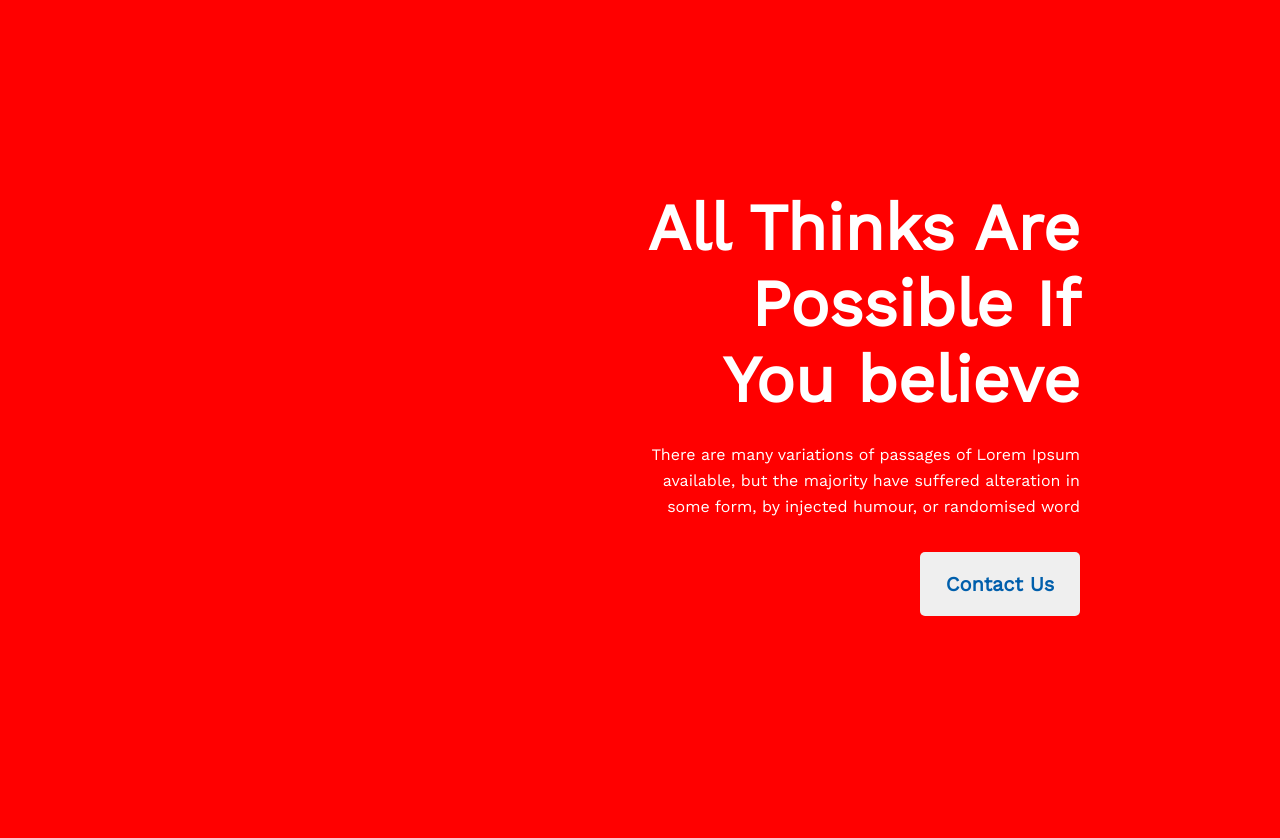
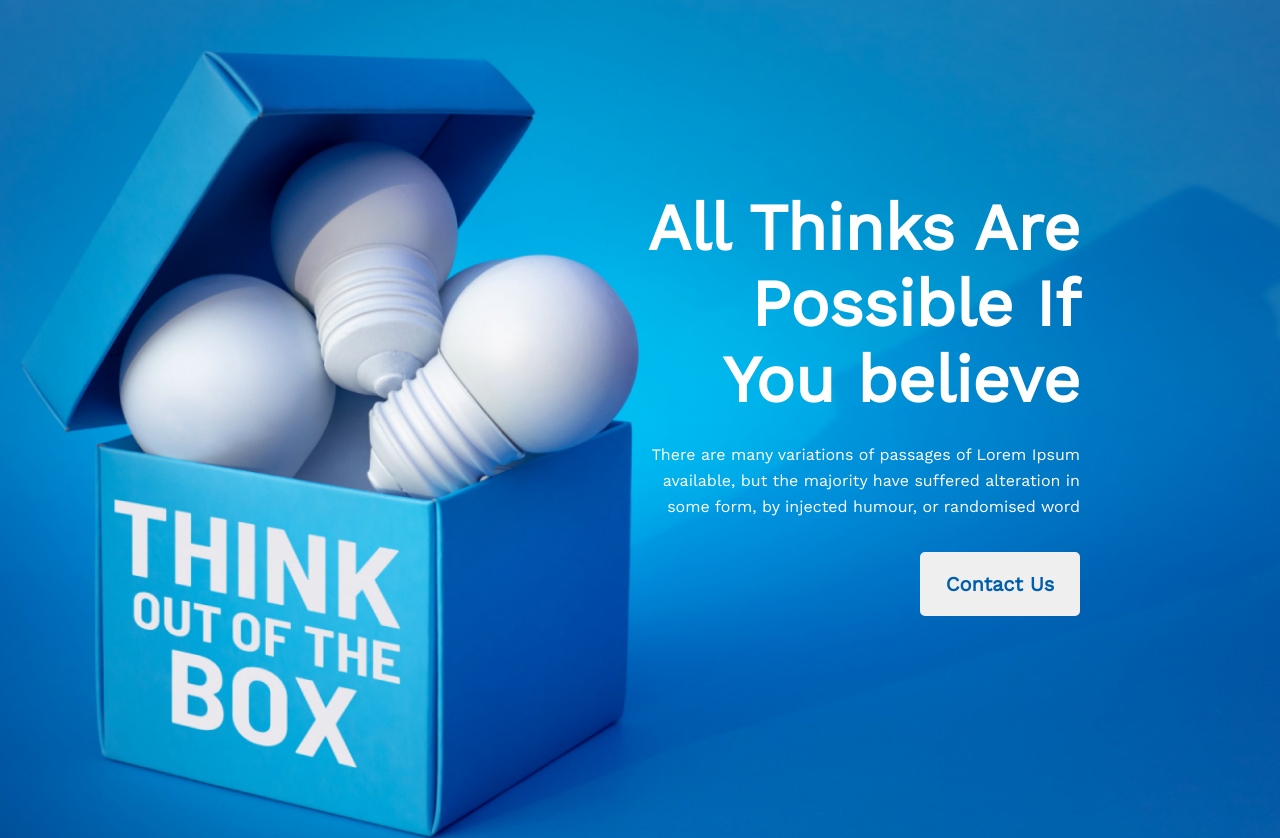
Before and after one commit to towhidulislam2023/new-year-mission-website, a plain HTML site: page index.html in a window 1280 px wide. Shown: the top 838 px of the page. Drawn offline with nearby package versions, Linux system fonts and the light colour scheme.

Commit message:
whyyyyyy

```diff
--- a/new-year-web-css/style.css
+++ b/new-year-web-css/style.css
@@ -11,16 +11,17 @@
 .header {
     height: 105vh;
     width: 100%;
-    /* background: linear-gradient(rgba(255, 255, 255, 0) ,rgba(255, 255, 255, 0)),url(/images/banner/banner3.png);
-    background-size: cover;
-    background-position: center;
-    background-repeat: no-repeat; */
-    background-color: red;
+
+    /* background-color: red; */
 }
 
 .header-continer {
     height: 105vh;
     width: 100%;
+    background: url(../images/banner/banner3.png);
+    background-size: cover;
+    background-position: center;
+    background-repeat: no-repeat;
     display: flex;
     justify-content: flex-end;
 }
```
